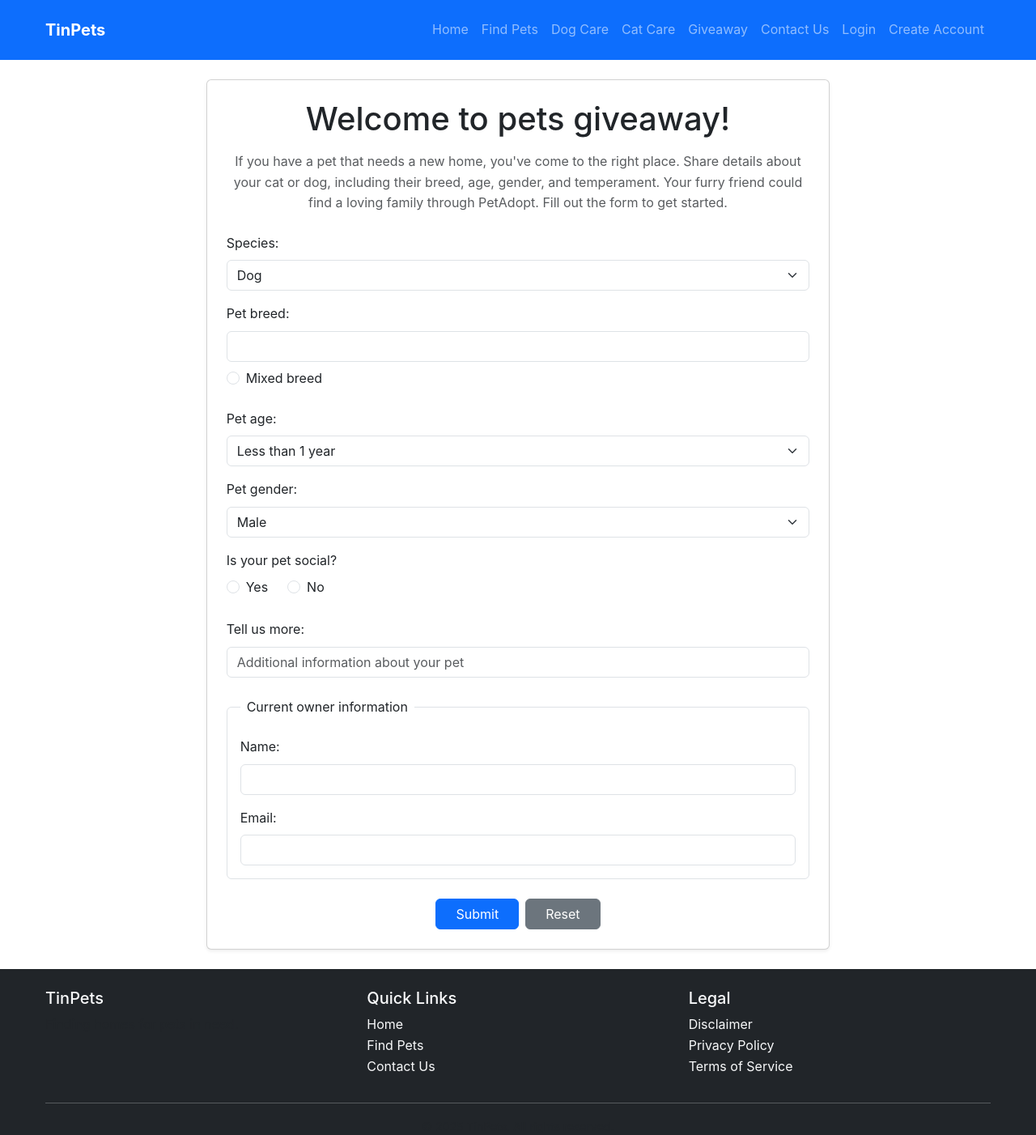
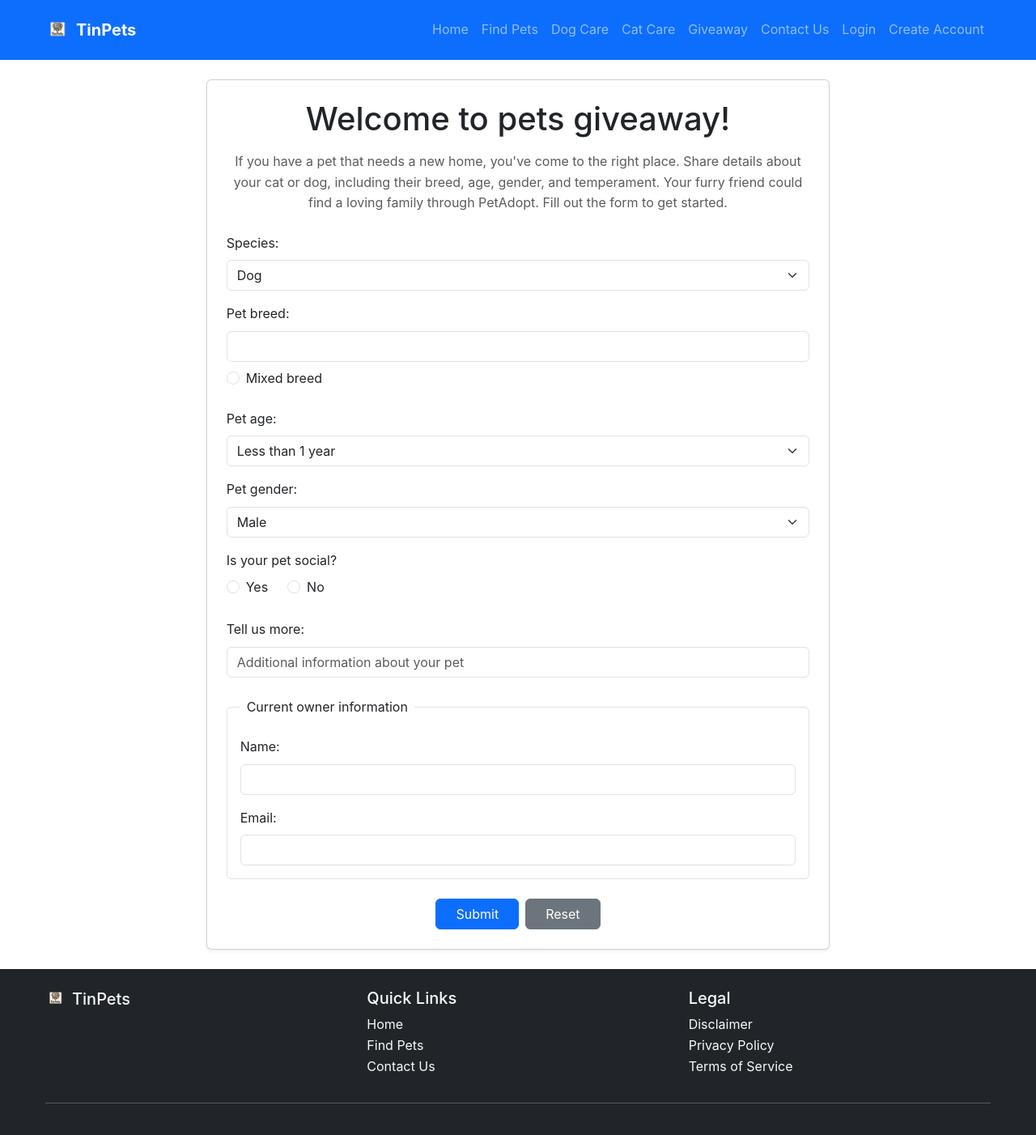
Before and after one commit to salimaammarr/TinPets, a React (Create React App) app in the folder frontend-react/: page /giveaway in a window 1280 px wide. Shown: the top 1402 px of the page at 81% size. Built offline with nearby package versions, Linux system fonts and the light colour scheme.

Commit message:
Add logo to Header, Footer, and Home components

```diff
--- a/frontend-react/src/components/Footer.tsx
+++ b/frontend-react/src/components/Footer.tsx
@@ -7,7 +7,15 @@ const Footer: React.FC = () => {
       <div className="container">
         <div className="row">
           <div className="col-md-4 mb-3 mb-md-0">
-            <h5>TinPets</h5>
+            <div className="d-flex align-items-center mb-2">
+              <img
+                src="/logo.png"
+                alt="TinPets Logo"
+                height="25"
+                className="me-2"
+              />
+              <h5 className="mb-0">TinPets</h5>
+            </div>
             <p className="text-muted">Finding homes for pets in need.</p>
           </div>
           <div className="col-md-4 mb-3 mb-md-0">
--- a/frontend-react/src/components/Header.tsx
+++ b/frontend-react/src/components/Header.tsx
@@ -10,8 +10,14 @@ const Header: React.FC = () => {
     <header className="bg-primary text-white py-2">
       <nav className="navbar navbar-expand-lg navbar-dark">
         <div className="container">
-          <Link className="navbar-brand fw-bold" to="/">
-            TinPets
+          <Link className="navbar-brand d-flex align-items-center" to="/">
+            <img
+              src="/logo.png"
+              alt="TinPets Logo"
+              height="30"
+              className="me-2"
+            />
+            <span className="fw-bold">TinPets</span>
           </Link>
           <button
             className="navbar-toggler"
--- a/frontend-react/src/pages/Home.tsx
+++ b/frontend-react/src/pages/Home.tsx
@@ -8,7 +8,15 @@ const Home: React.FC = () => {
         <div className="col-lg-8">
           <div className="card shadow-sm">
             <div className="card-body p-4">
-              <h1 className="text-center mb-4">Welcome to TinPets!</h1>
+              <div className="text-center mb-4">
+                <img
+                  src="/logo.png"
+                  alt="TinPets Logo"
+                  height="60"
+                  className="mb-3"
+                />
+                <h1 className="mb-0">Welcome to TinPets!</h1>
+              </div>
               <p className="text-muted text-center">
                 TinPets is your go-to platform for finding your new furry
                 friend. Our mission is to connect loving families with pets in
```
Also changed, not shown: frontend-react/public/logo.png (added).
